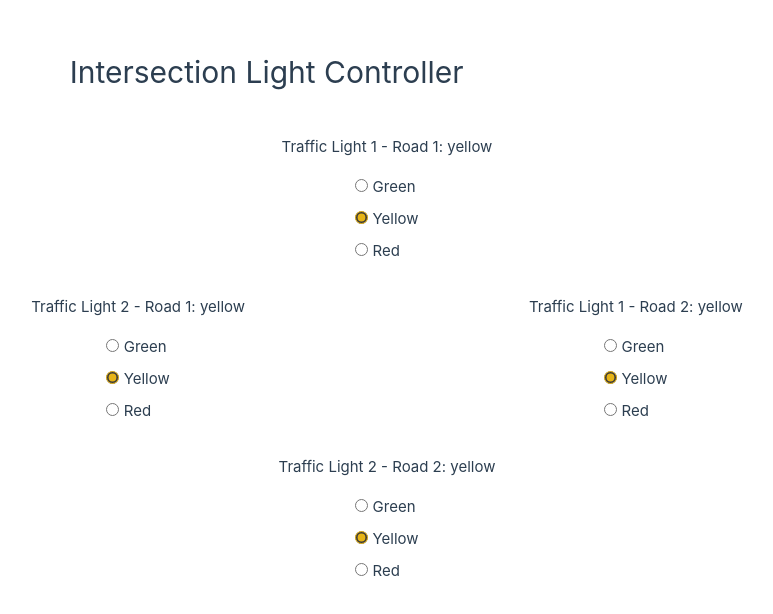
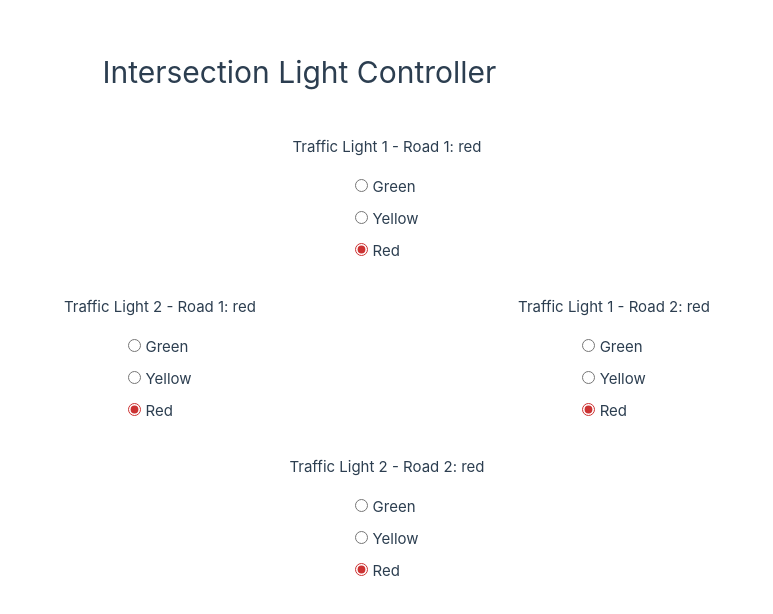
Before and after one commit to kevinneibarger/light-controller, a Vue app in the folder light-controller-ui/: page / in a window 1280 px wide. Shown: the part 104-718 px from the top of the page, without its empty margins (253-1026 px from the left). Built offline with nearby package versions, Linux system fonts and the light colour scheme; no server answers; the HTML template or start-up script is replaced by a standard one.

Commit message:
New updates of traffic lights in sync

```diff
--- a/light-controller-ui/src/App.vue
+++ b/light-controller-ui/src/App.vue
@@ -1,42 +1,138 @@
 <script setup lang="ts">
-import { ref, onMounted } from 'vue'
+import { ref, onMounted, Ref } from 'vue'
 import axios from 'axios'
 
-// lights cycle through colors in order: Green -> Yellow -> Red -> Green
 const trafficLightSequence = ['green', 'yellow', 'red', 'green']
+type RoadDirection = 'north' | 'south' | 'east' | 'west'
 
-// We have two roads at an intersection, with four traffic lights
-// So, we have active lights on 4 sides, 2 for each road
-const activeLightRoad1TL1 = ref<string>('green')
-const activeLightRoad1TL2 = ref<string>('red')
-const activeLightRoad2TL1 = ref<string>('green')
-const activeLightRoad2TL2 = ref<string>('red')
-
-
-// This const will handle each active light change by calling the Spring boot rest api and setting to the current road and light
-const handleActiveLightChange = (road : number, trafficLight : string) => {
-  axios.post('http://localhost:8080/intersections', { road, activeLight: activeLightRoad1TL1.value })
-    .then(console.log)
-    .catch(console.error)
+interface TrafficLightController {
+  directions: RoadDirection[]
+  roadNum: number
+  trafficLights: Record<RoadDirection, Ref<string>>
+  sequenceIndex: number
+  startTrafficCycleNew: () => void
 }
 
-// This const will iterate through the light cycle for each interval and set the light value to the next color in the sequence
-const cycleTrafficLight = (lightRef: typeof activeLightRoad1TL1, road: number, interval: number) => {
-  let index = 0
-  setInterval(() => {
-    index = (index + 1) % trafficLightSequence.length
-    lightRef.value = trafficLightSequence[index]
-    handleActiveLightChange(road, lightRef.value)
-  }, interval)
+const createTrafficLightController = (
+  roadNum: number,
+  directions: RoadDirection[]
+): TrafficLightController => {
+  const trafficLights: Record<RoadDirection, Ref<string>> = {
+    north: ref('red'),
+    south: ref('red'),
+    east: ref('green'),
+    west: ref('green')
+  }
+
+  let sequenceIndex = 0
+
+  const trafficLightState = (direction: RoadDirection, color: string) => {
+    axios.post('http://localhost:8080/intersections', {
+      road: roadNum,
+      direction,
+      activeLight: color
+    })
+      .then(console.log)
+      .catch(console.error)
+  }
+
+  // const startTrafficCycleNew = () => {
+  //   let activeRoad: 'NS' | 'EW' = 'NS'
+  //   const nsDirections: RoadDirection[] = ['north', 'south']
+  //   const ewDirections: RoadDirection[] = ['east', 'west']
+  //
+  //   const cycle = () => {
+  //     const color = trafficLightSequence[sequenceIndex]
+  //
+  //     const activeDirections = activeRoad === 'NS' ? nsDirections : ewDirections
+  //     const inactiveDirections = activeRoad === 'NS' ? ewDirections : nsDirections
+  //
+  //     activeDirections.forEach(dir => {
+  //       trafficLights[dir].value = color
+  //       trafficLightState(dir, color)
+  //     })
+  //
+  //     inactiveDirections.forEach(dir => {
+  //       trafficLights[dir].value = 'red'
+  //       trafficLightState(dir, 'red')
+  //     })
+  //
+  //     sequenceIndex = (sequenceIndex + 1) % trafficLightSequence.length
+  //
+  //     if (sequenceIndex === 0) {
+  //       activeRoad = activeRoad === 'NS' ? 'EW' : 'NS'
+  //     }
+  //
+  //     setTimeout(cycle, 3000)
+  //   }
+  //
+  //   cycle()
+  // }
+
+  const startTrafficCycleNew = () => {
+    let activeRoad: 'NS' | 'EW' = 'NS'
+    const nsDirections: RoadDirection[] = ['north', 'south']
+    const ewDirections: RoadDirection[] = ['east', 'west']
+
+    // Start the traffic cycle with active direction being North/South and inactive being East/West
+    const cycle = () => {
+      const activeDirections = activeRoad === 'NS' ? nsDirections : ewDirections
+      const inactiveDirections = activeRoad === 'NS' ? ewDirections : nsDirections
+
+      // Set the active direction north/south to green
+      activeDirections.forEach(dir => {
+        trafficLights[dir].value = 'green'
+        trafficLightState(dir, 'green')
+      })
+      // Set the inactive direction east/west to red
+      inactiveDirections.forEach(dir => {
+        trafficLights[dir].value = 'red'
+        trafficLightState(dir, 'red')
+      })
+
+      setTimeout(() => {
+        // Step 2: Yellow
+        activeDirections.forEach(dir => {
+          trafficLights[dir].value = 'yellow'
+          trafficLightState(dir, 'yellow')
+        })
+
+        // In order to make this look like a real traffic light sequence,
+        // we want to make the red transition (where all lights are red) a short 1 second pause
+        setTimeout(() => {
+          // Step 3: Red for all (brief transition)
+          activeDirections.forEach(dir => {
+            trafficLights[dir].value = 'red'
+            trafficLightState(dir, 'red')
+          })
+
+          // Switch active road
+          activeRoad = activeRoad === 'NS' ? 'EW' : 'NS'
+
+          // Next cycle
+          setTimeout(cycle, 1000) // brief pause before switching
+        }, 2000) // yellow duration
+      }, 3000) // green duration
+    }
+
+    cycle()
+  }
+
+  return { directions, roadNum, trafficLights, sequenceIndex, startTrafficCycleNew }
 }
 
+const northSouthRoad = createTrafficLightController(1, ['north', 'south'])
+const eastWestRoad = createTrafficLightController(2, ['east', 'west'])
+
 onMounted(() => {
-  cycleTrafficLight(activeLightRoad1TL1, 1, 3000) // Road 1 Traffic Light 1 will change every 5 seconds
-  cycleTrafficLight(activeLightRoad1TL2, 1, 5000)
-  cycleTrafficLight(activeLightRoad2TL1, 2, 3000)
-  cycleTrafficLight(activeLightRoad2TL2, 2, 5000)
+  northSouthRoad.startTrafficCycleNew()
+  eastWestRoad.startTrafficCycleNew()
 })
 
+const activeLightEast = eastWestRoad.trafficLights.east
+const activeLightWest = eastWestRoad.trafficLights.west
+const activeLightNorth = northSouthRoad.trafficLights.north
+const activeLightSouth = northSouthRoad.trafficLights.south
 </script>
 
 <template>
@@ -51,81 +147,43 @@ onMounted(() => {
       <div class="diamond-grid">
         <!-- Top Row: Road 1 -->
         <div class="light-controller north">
-          <p>Traffic Light 1 - Road 1: {{ activeLightRoad1TL1 }}</p>
+          <p>Traffic Light 1 - Road 1: {{ activeLightNorth }}</p>
           <div class="light">
-            <label><input type="radio" value="green" class="green" v-model="activeLightRoad1TL1" /> Green</label>
-            <label><input type="radio" value="yellow" class="yellow" v-model="activeLightRoad1TL1" /> Yellow</label>
-            <label><input type="radio" value="red" class="red" v-model="activeLightRoad1TL1" /> Red</label>
+            <label><input type="radio" value="green" class="green" v-model="activeLightNorth" /> Green</label>
+            <label><input type="radio" value="yellow" class="yellow" v-model="activeLightNorth" /> Yellow</label>
+            <label><input type="radio" value="red" class="red" v-model="activeLightNorth" /> Red</label>
           </div>
         </div>
 
         <div class="light-controller west">
-          <p>Traffic Light 2 - Road 1: {{ activeLightRoad1TL2 }}</p>
+          <p>Traffic Light 2 - Road 1: {{ activeLightWest }}</p>
           <div class="light">
-            <label><input type="radio" value="green" class="green" v-model="activeLightRoad1TL2" /> Green</label>
-            <label><input type="radio" value="yellow" class="yellow" v-model="activeLightRoad1TL2" /> Yellow</label>
-            <label><input type="radio" value="red" class="red" v-model="activeLightRoad1TL2" /> Red</label>
+            <label><input type="radio" value="green" class="green" v-model="activeLightWest" /> Green</label>
+            <label><input type="radio" value="yellow" class="yellow" v-model="activeLightWest" /> Yellow</label>
+            <label><input type="radio" value="red" class="red" v-model="activeLightWest" /> Red</label>
           </div>
         </div>
 
         <!-- Bottom Row: Road 2 -->
         <div class="light-controller east">
-          <p>Traffic Light 1 - Road 2: {{ activeLightRoad2TL1 }}</p>
+          <p>Traffic Light 1 - Road 2: {{ activeLightEast }}</p>
           <div class="light">
-            <label><input type="radio" value="green" class="green" v-model="activeLightRoad2TL1" /> Green</label>
-            <label><input type="radio" value="yellow" class="yellow" v-model="activeLightRoad2TL1" /> Yellow</label>
-            <label><input type="radio" value="red" class="red" v-model="activeLightRoad2TL1" /> Red</label>
+            <label><input type="radio" value="green" class="green" v-model="activeLightEast" /> Green</label>
+            <label><input type="radio" value="yellow" class="yellow" v-model="activeLightEast" /> Yellow</label>
+            <label><input type="radio" value="red" class="red" v-model="activeLightEast" /> Red</label>
           </div>
         </div>
 
         <div class="light-controller south">
-          <p>Traffic Light 2 - Road 2: {{ activeLightRoad2TL2 }}</p>
+          <p>Traffic Light 2 - Road 2: {{ activeLightSouth }}</p>
           <div class="light">
-            <label><input type="radio" value="green" class="green" v-model="activeLightRoad2TL2" /> Green</label>
-            <label><input type="radio" value="yellow" class="yellow" v-model="activeLightRoad2TL2" /> Yellow</label>
-            <label><input type="radio" value="red" class="red" v-model="activeLightRoad2TL2" /> Red</label>
+            <label><input type="radio" value="green" class="green" v-model="activeLightSouth" /> Green</label>
+            <label><input type="radio" value="yellow" class="yellow" v-model="activeLightSouth" /> Yellow</label>
+            <label><input type="radio" value="red" class="red" v-model="activeLightSouth" /> Red</label>
           </div>
         </div>
       </div>
     </main>
-
-
-<!--  <main>-->
-<!--    <div class="light-controller">-->
-<!--      <p>Active light Road 1: {{ activeLightRoad1 }}</p>-->
-<!--      <div class="light">-->
-<!--        <label>-->
-<!--          <input type="radio" value="red" class="red" v-model="activeLightRoad1" name="light"-->
-<!--            @change="handleActiveLightChange" /> Red-->
-<!--        </label>-->
-<!--        <label>-->
-<!--          <input type="radio" value="yellow" class="yellow" v-model="activeLightRoad1" name="light"-->
-<!--            @change="handleActiveLightChange" /> Yellow-->
-<!--        </label>-->
-<!--        <label>-->
-<!--          <input type="radio" value="green" class="green" v-model="activeLightRoad1" name="light"-->
-<!--            @change="handleActiveLightChange" /> Green-->
-<!--        </label>-->
-<!--      </div>-->
-<!--    </div>-->
-<!--    <div class="light-controller">-->
-<!--      <p>Active light Road 2: {{ activeLightRoad2 }}</p>-->
-<!--      <div class="light">-->
-<!--        <label>-->
-<!--          <input type="radio" value="red" class="red" v-model="activeLightRoad2" name="light"-->
-<!--                 @change="handleActiveLightChange" /> Red-->
-<!--        </label>-->
-<!--        <label>-->
-<!--          <input type="radio" value="yellow" class="yellow" v-model="activeLightRoad2" name="light"-->
-<!--                 @change="handleActiveLightChange" /> Yellow-->
-<!--        </label>-->
-<!--        <label>-->
-<!--          <input type="radio" value="green" class="green" v-model="activeLightRoad2" name="light"-->
-<!--                 @change="handleActiveLightChange" /> Green-->
-<!--        </label>-->
-<!--      </div>-->
-<!--    </div>-->
-<!--  </main>-->
 </template>
 
 <style scoped>
@@ -151,14 +209,6 @@ header {
     flex-wrap: wrap;
   }
 }
-
-/*.intersection-grid {
-//  display: grid;
-//  grid-template-columns: repeat(2, 1fr);
-//  grid-template-rows: repeat(2, auto);
-//  gap: 2rem;
-//  margin-top: 2rem;
-}*/
 
 .diamond-grid {
   display: grid;
```
Also changed, not shown: 2 other files (tests, documents, lock files or other folders).
